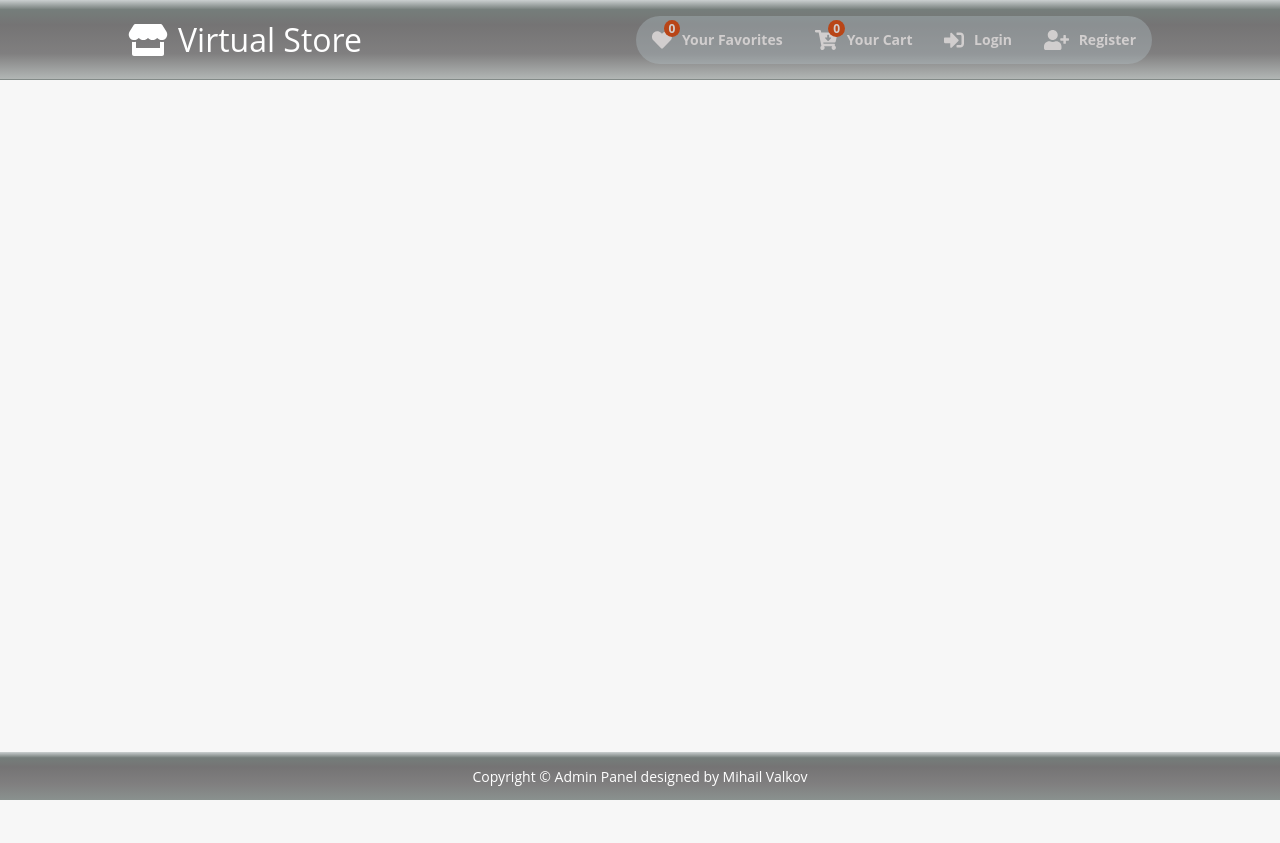
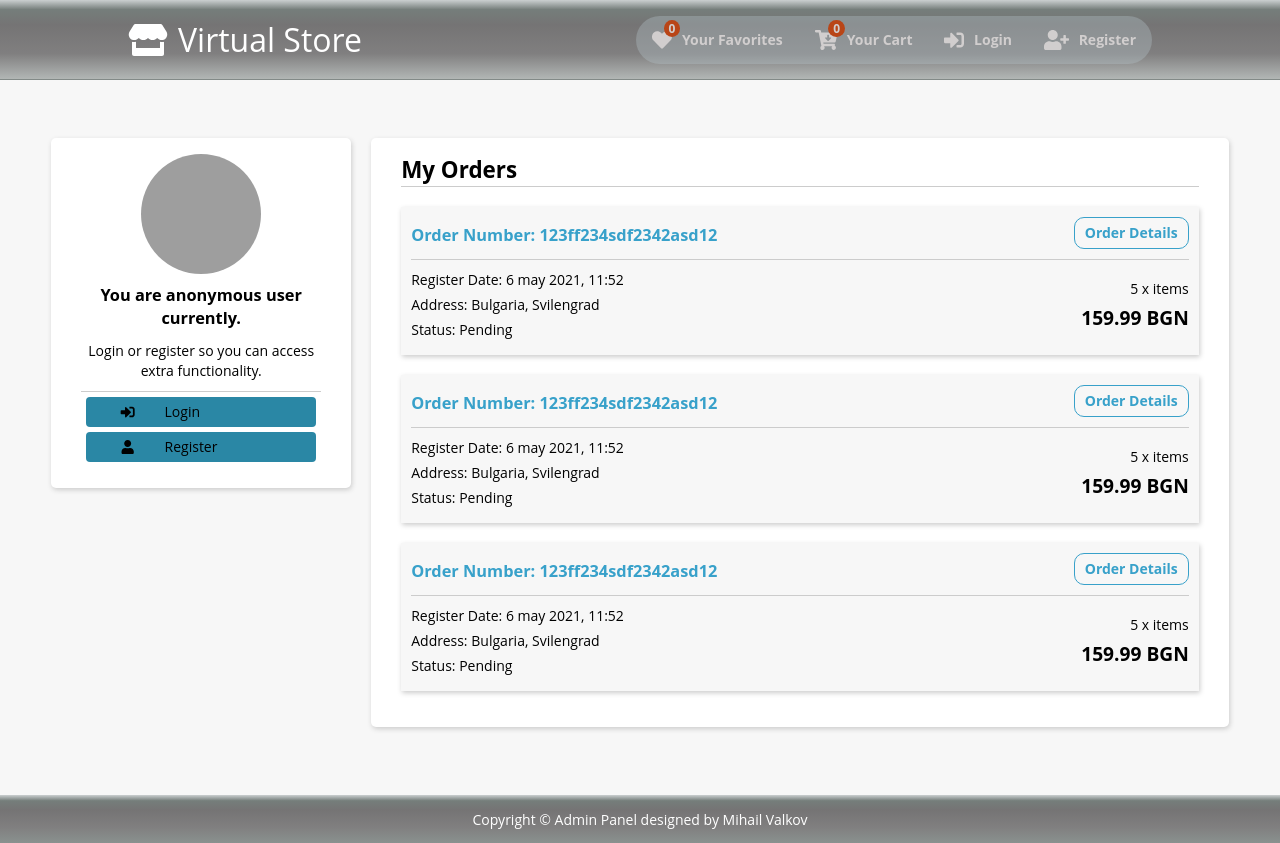
Before and after one commit to MihailValkov/virtual-store, a React (Create React App) app in the folder client/: page /orders in a window 1280 px wide. Before the commit the page ends 800 px from the top, so only its background shows below. Built offline with nearby package versions, Linux system fonts and the light colour scheme; no server answers; grey boxes are pictures that could not be loaded; the HTML template or start-up script is replaced by a standard one.

Commit message:
added Order and Order Page components plus styles

```diff
--- a/client/src/App.tsx
+++ b/client/src/App.tsx
@@ -7,11 +7,13 @@ import { AppRootState } from './+store/store';
 
 import Layout from './components/core/Layout';
 import LoadingSpinner from './components/shared/LoadingSpinner';
-import FavoritesPage from './pages/FavoritesPage';
 
 const AuthPage = lazy(() => import('./pages/Auth/AuthPage'));
 const CategoriesPage = lazy(() => import('./pages/CategoriesPage'));
 const CartPage = lazy(() => import('./pages/CartPage'));
+const FavoritesPage = lazy(() => import('./pages/FavoritesPage'));
+const OrdersPage = lazy(() => import('./pages/OrdersPage'));
+
 
 const App: FC<{}> = () => {
   const dispatch = useDispatch();
@@ -28,6 +30,7 @@ const App: FC<{}> = () => {
         <Route path='/categories' exact component={CategoriesPage} />
         <Route path='/cart' exact component={CartPage} />
         <Route path='/favorites' exact component={FavoritesPage} />
+        <Route path='/orders' exact component={OrdersPage} />
           <Route path='/auth'>
             <AuthPage isLogged={isLogged} />
           </Route>
--- a/client/src/components/orders/OrderList.module.css
+++ /dev/null
@@ -1,3 +0,0 @@
-.orders-list {
-
-}
--- /dev/null
+++ b/client/src/components/orders/Orders.module.css
@@ -0,0 +1,15 @@
+.orders-container {
+  width: 100%;
+  display: flex;
+  justify-content: space-between;
+}
+.orders {
+  width: 100%;
+  flex: 10;
+}
+
+.orders h1 {
+  font-size: 1.4rem;
+  border-bottom: 1px solid #ccc;
+  margin-bottom: 20px;
+}
--- /dev/null
+++ b/client/src/components/orders/Orders.tsx
@@ -0,0 +1,25 @@
+import { FC } from 'react';
+
+import AsideMenu from '../shared/AsideMenu/AsideMenu';
+import Order from './Order';
+import Card from '../shared/Card';
+
+import styles from './Orders.module.css';
+
+const Orders: FC<{}> = (props) => {
+  return (
+    <section className={styles['orders-container']}>
+      <AsideMenu />
+      <Card classes={styles.orders}>
+        <h1>My Orders</h1>
+        <ul>
+          <Order />
+          <Order />
+          <Order />
+        </ul>
+      </Card>
+    </section>
+  );
+};
+
+export default Orders;
--- /dev/null
+++ b/client/src/pages/OrdersPage.tsx
@@ -0,0 +1,9 @@
+import { FC } from 'react';
+
+import Orders from '../components/orders/Orders';
+
+const OrdersPage: FC<{}> = () => {
+  return <Orders />;
+};
+
+export default OrdersPage;
```
Also changed, not shown: client/src/components/orders/OrdersList.tsx (deleted, +0 -15 lines).
